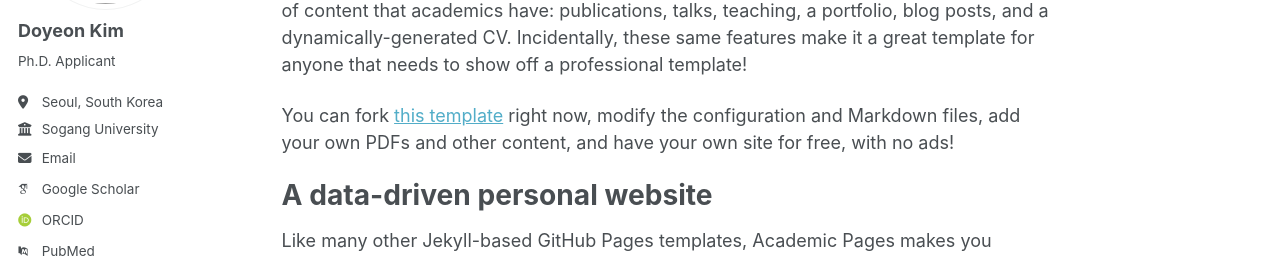
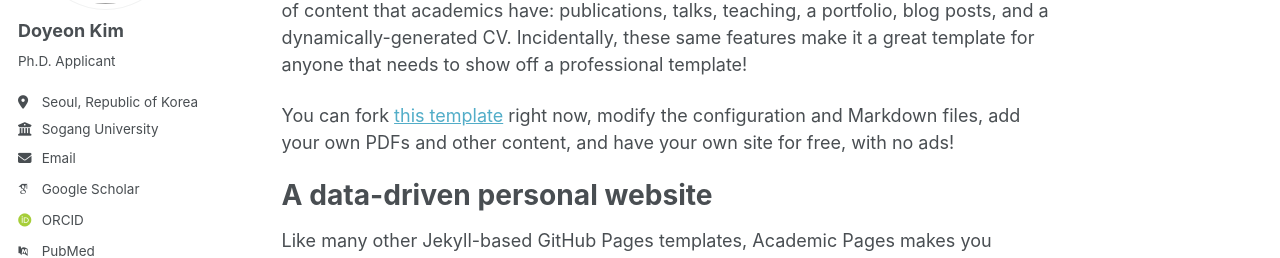
Before and after one commit to jshine0914/jshine0914.github.io, a Jekyll site: the page built from _pages/about.md, in a window 1280 px wide. Shown: the part 307-565 px from the top of the page. Built offline with Jekyll 4.4.1, drawn with Linux system fonts in a browser that asks for light colours; some web fonts are replaced; a script bundle is joined from its source files by our own code; library files that are not in the unit come from our copies.

Commit message:
Update _config.yml

```diff
--- a/_config.yml
+++ b/_config.yml
@@ -27,7 +27,7 @@ author:
   name             : "Doyeon Kim"
   pronouns         : # example: "she/her"
   bio              : "Ph.D. Applicant"
-  location         : "Seoul, South Korea"
+  location         : "Seoul, Republic of Korea"
   employer         : "Sogang University"
   uri              : # URL
   email            : "doyeonkim2002@gmail.com"
```
